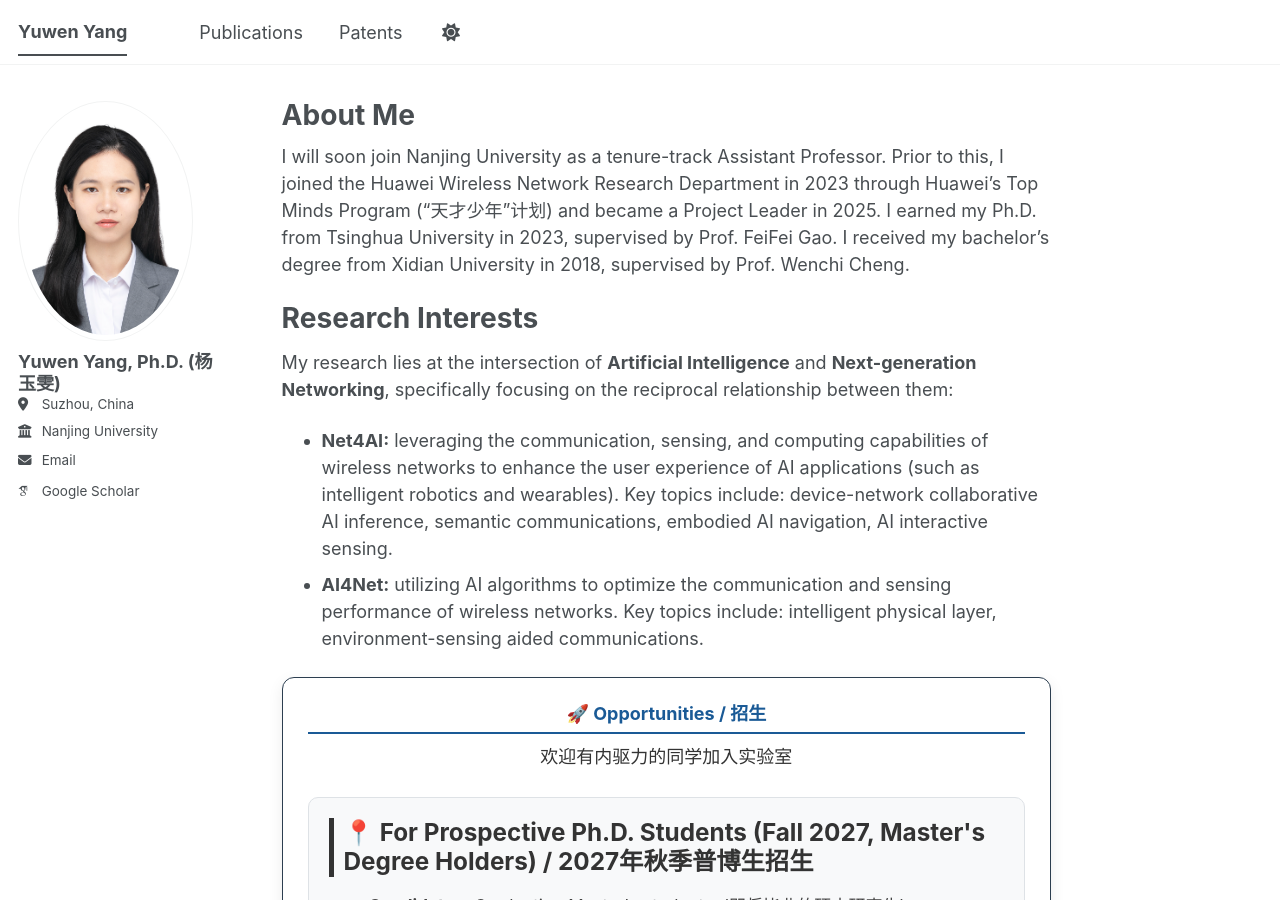
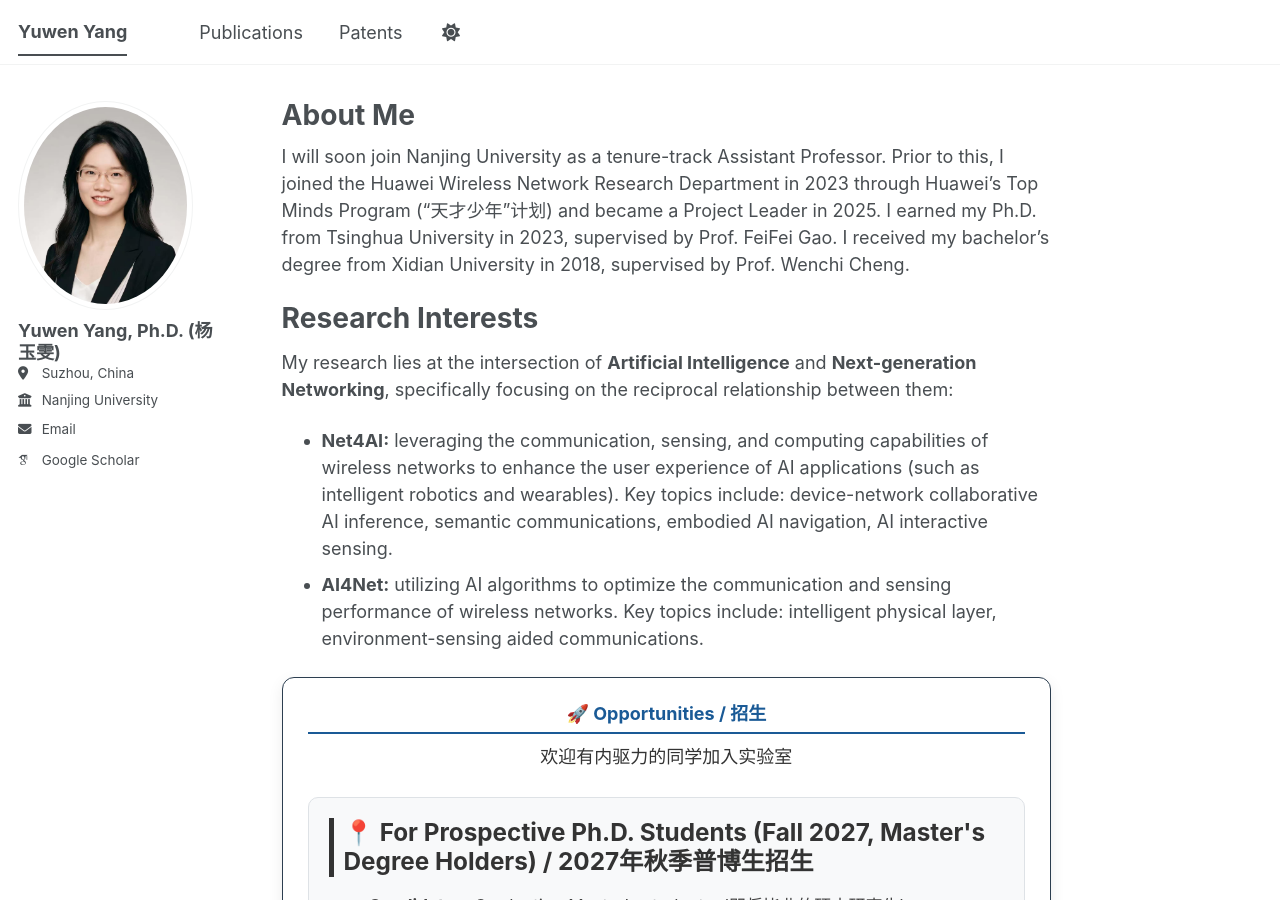
Before and after one commit to yangyuwenyang/yangyuwenyang.github.io, a Jekyll site: the page built from _pages/about.md, in a window 1280 px wide and 900 px high. Built offline with Jekyll 4.4.1, drawn with Linux system fonts in a browser that asks for light colours; some web fonts are replaced; a script bundle is joined from its source files by our own code; library files that are not in the unit come from our copies.

Commit message:
Update _config.yml

```diff
--- a/_config.yml
+++ b/_config.yml
@@ -23,7 +23,7 @@ repository               : "academicpages/academicpages.github.io"
 #               Additional customization can be done by editing /_includes/author-profile.html
 author:
   # Biographic information
-  avatar           : "profile.png.jpg"
+  avatar           : "profile26.png"
   name             : "Yuwen Yang, Ph.D. (杨玉雯)"
   pronouns         : # example: "she/her"
   position         : "Tenure-track Assistant Professor"
```
